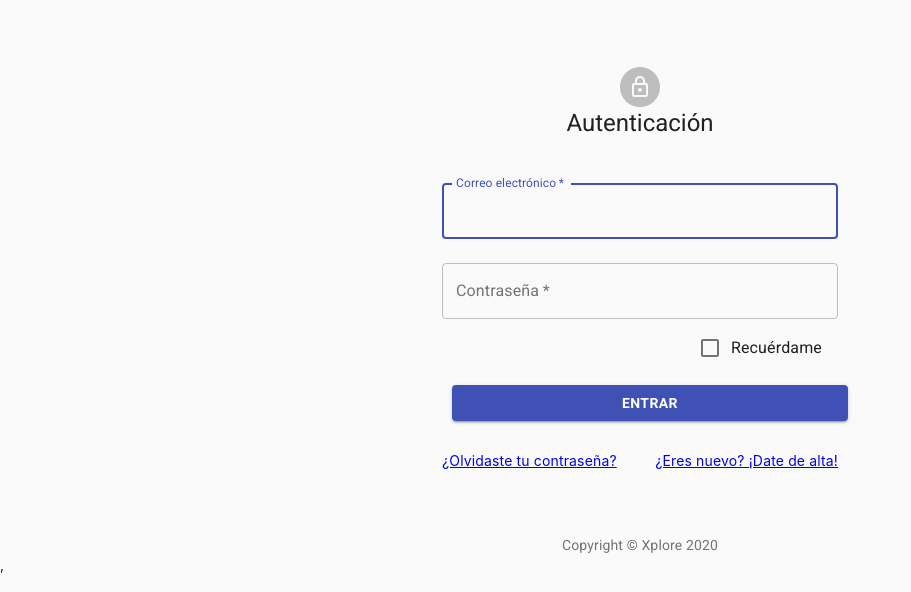
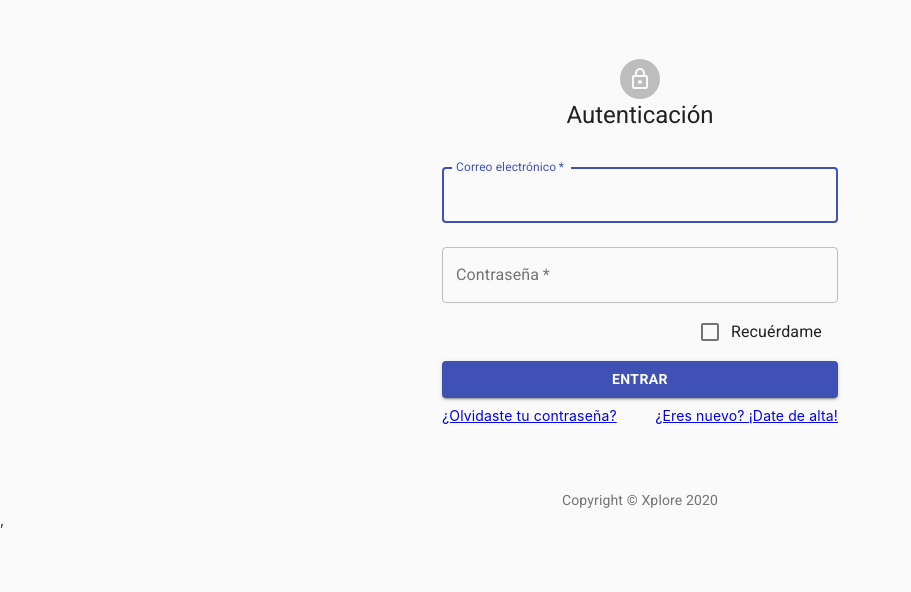
Before and after one commit to abasallo/deliya-es-front, a React (Create React App) app in the folder front/: page / in a window 1280 px wide. Shown: the top 592 px of the page, without its empty margins (0-911 px from the left). Built offline with nearby package versions, Linux system fonts and the light colour scheme.

Commit message:
[Front] - Styled Components with MUI Theming (just Login)

```diff
--- a/front/package.json
+++ b/front/package.json
@@ -20,7 +20,8 @@
     "react-router": "^5.1.2",
     "react-router-dom": "^5.1.2",
     "react-scripts": "^3.4.0",
-    "react-slick": "^0.25.2"
+    "react-slick": "^0.25.2",
+    "styled-components": "^5.0.1"
   },
   "devDependencies": {
     "@testing-library/jest-dom": "^4.2.4",
--- a/front/src/views/login/Login.js
+++ b/front/src/views/login/Login.js
@@ -2,19 +2,18 @@ import React, { useState } from 'react'
 
 import { Link } from 'react-router-dom'
 
-import './Login.style.scss'
-
 import PropTypes from 'prop-types'
 
+import Avatar from '@material-ui/core/Avatar'
 import Typography from '@material-ui/core/Typography'
-import Button from '@material-ui/core/Button'
 import Container from '@material-ui/core/Container'
-import Avatar from '@material-ui/core/Avatar'
 import TextField from '@material-ui/core/TextField'
 import FormControlLabel from '@material-ui/core/FormControlLabel'
-import Checkbox from '@material-ui/core/Checkbox'
 import Box from '@material-ui/core/Box'
 import Grid from '@material-ui/core/Grid'
+import Checkbox from '@material-ui/core/Checkbox'
+
+import { AvatarContainer, Button, CheckboxContainer } from './Login.styled.components'
 
 import LockOutlinedIcon from '@material-ui/icons/LockOutlined'
 
@@ -38,16 +37,16 @@ const Login = props => {
 
   return (
     <Container component="main" maxWidth="xs">
-      <div className="Paper">
-        <div className="Avatar">
+      <div>
+        <AvatarContainer>
           <Avatar>
             <LockOutlinedIcon />
           </Avatar>
           <Typography component="h1" variant="h5">
             Autenticación
           </Typography>
-        </div>
-        <form className="Form" noValidate onSubmit={onSubmit}>
+        </AvatarContainer>
+        <form noValidate onSubmit={onSubmit}>
           <TextField
             variant="outlined"
             margin="normal"
@@ -78,13 +77,12 @@ const Login = props => {
             error={state.errors.password}
             helperText={state.errors.password ? 'Contraseña incorrecta' : ''}
           />
-
-          <FormControlLabel control={<Checkbox value="remember" color="primary" />} label="Recuérdame" className="Checkbox" />
-          <div className="Button">
-            <Button type="submit" fullWidth variant="contained" color="primary">
-              Entrar
-            </Button>
-          </div>
+          <CheckboxContainer>
+            <FormControlLabel control={<Checkbox value="remember" color="primary" />} label="Recuérdame" />
+          </CheckboxContainer>
+          <Button type="submit" fullWidth variant="contained" color="primary">
+            Entrar
+          </Button>
           <Grid container>
             <Grid item xs>
               <Link to="/password-recovery">¿Olvidaste tu contraseña?</Link>
--- a/front/src/views/login/Login.style.scss
+++ /dev/null
@@ -1,26 +0,0 @@
-.Avatar {
-  margin: 15% 0 5%;
-  padding: 2%;
-  display: flex;
-  flex-direction: column;
-  align-items: center;
-}
-
-.Paper {
-  display: flex;
-  flex-direction: column;
-  align-items: center;
-}
-
-.Form {
-  width: 100%; // Fix IE 11 issue.
-}
-
-.Checkbox {
-  float: right;
-  font-size: 25%;
-}
-
-.Button {
-  margin: 12% 0 5%;
-}
--- /dev/null
+++ b/front/src/views/login/Login.styled.components.js
@@ -0,0 +1,22 @@
+import styled from 'styled-components'
+
+import MaterialUIButton from '@material-ui/core/Button'
+
+import { customMUITheme as theme } from '../../customMUITheme'
+
+export const AvatarContainer = styled.div`
+  display: flex;
+  flex-direction: column;
+  align-items: center;
+  margin: 15% 0 5%;
+`
+
+export const CheckboxContainer = styled.div`
+  display: flex;
+  flex-direction: row;
+  justify-content: flex-end;
+`
+
+export const Button = styled(MaterialUIButton)`
+  margin: ${theme.spacing(1, 0, 1)};
+`
```
Also changed, not shown: 1 other file (tests, documents, lock files or other folders).
